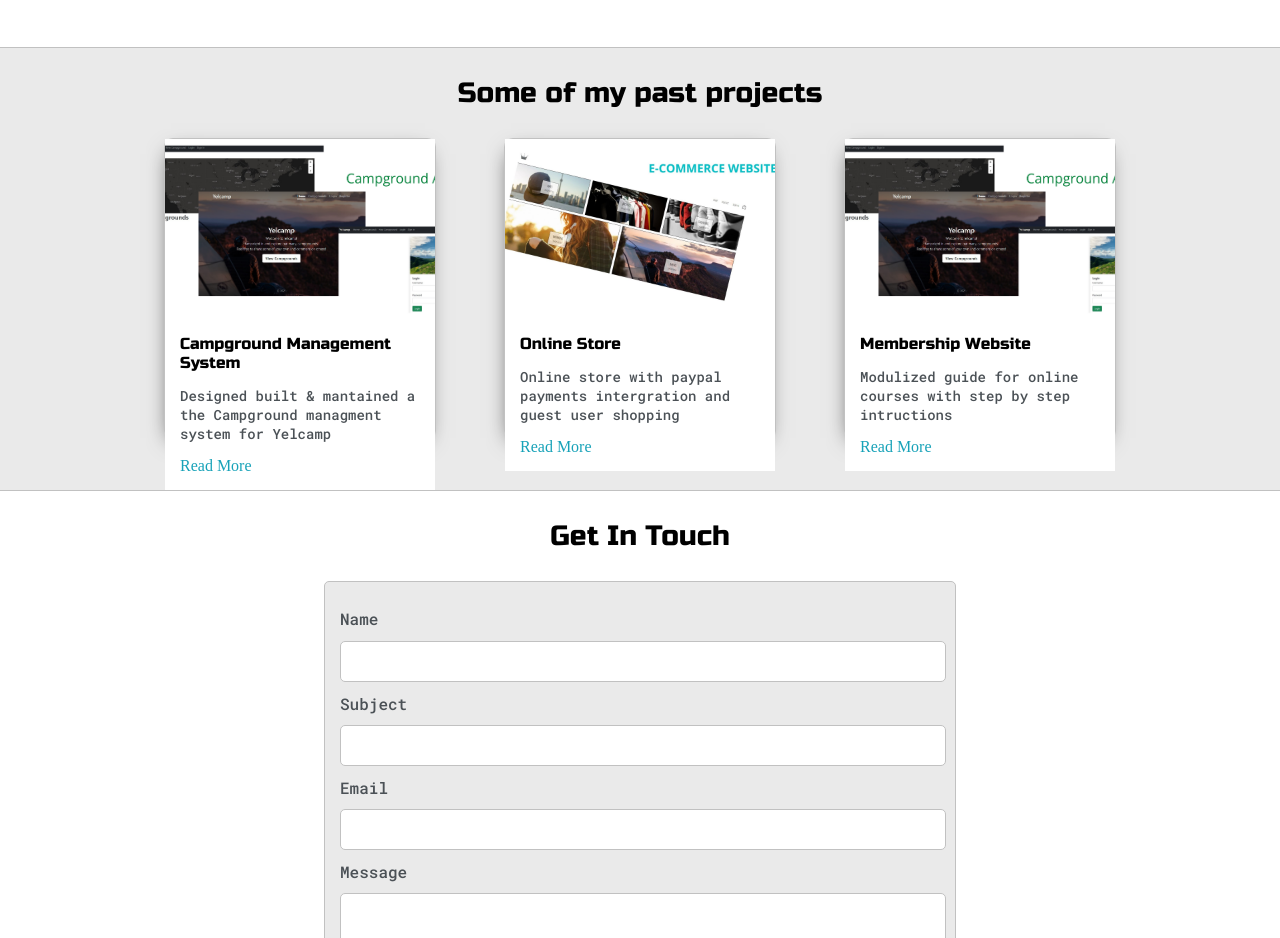
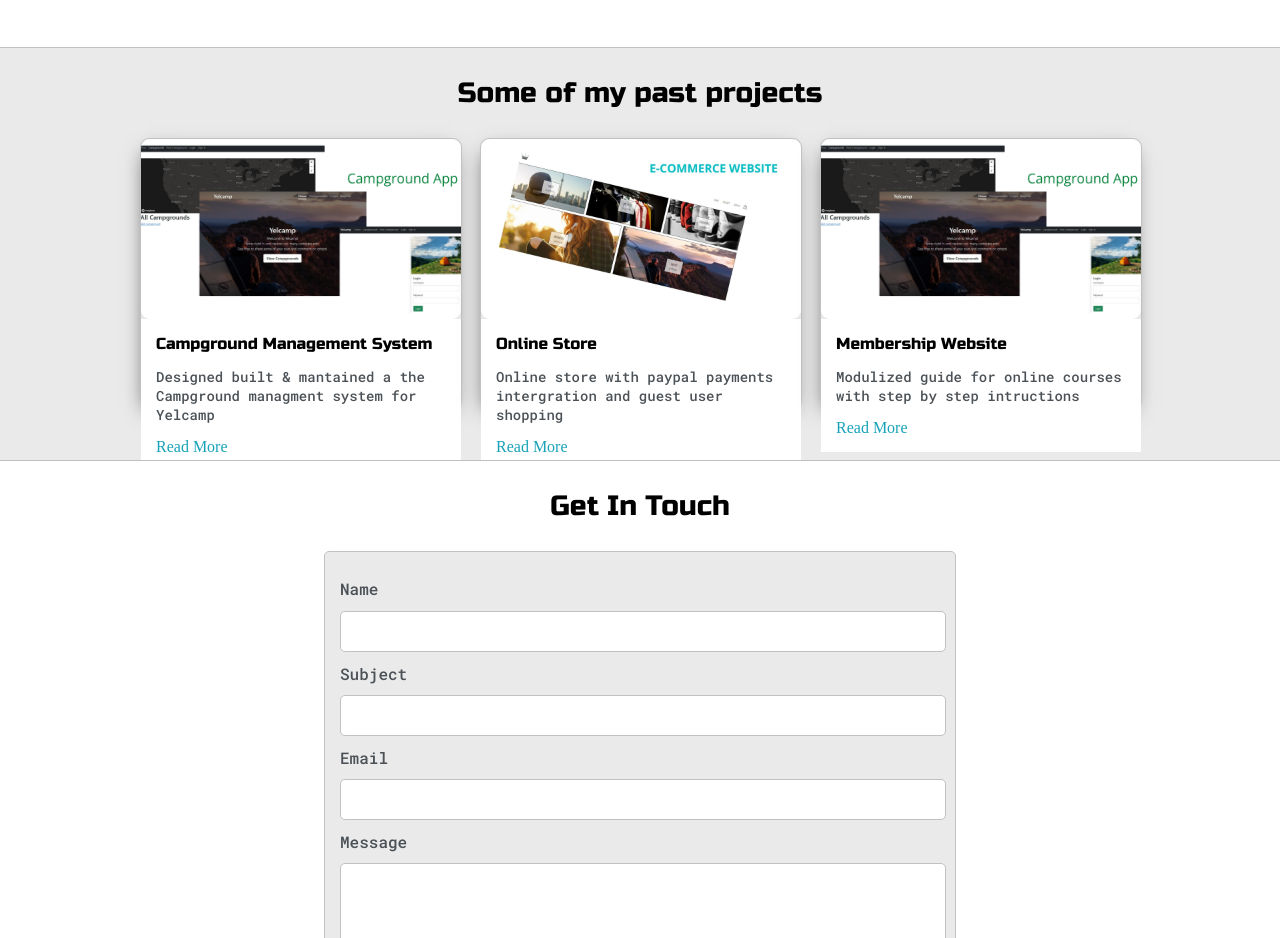
Before and after one commit to Nate97320/Nate-Portfolio, a plain HTML site: page index.html in a window 1280 px wide. Shown: the part 1380-2318 px from the top of the page. Drawn offline with Linux system fonts and the light colour scheme.

Commit message:
Update default.css

```diff
--- a/default.css
+++ b/default.css
@@ -323,6 +323,7 @@ h6 { font-size: 16px;}
 }
 
 .post{
+	display: block;
 	margin:0 auto;
 	object-fit: cover;
 	border:1px solid var(--borderColor);
@@ -330,8 +331,8 @@ h6 { font-size: 16px;}
 	-moz-box-shadow: -2px 7px 21px -9px rgba(0,0,0,0.75);
 	box-shadow: -2px 7px 21px -9px rgba(0,0,0,0.75);
 	border-radius: 9px;
-	width: 270px;
-	height:300px;
+	width: 100%;
+	height:270px;
 
 }
 
@@ -339,6 +340,7 @@ h6 { font-size: 16px;}
 	display: block;
 	width: 100%;
 	height:180px;
+	border-radius: 9px;
 	object-fit: cover;
 
 }
```
